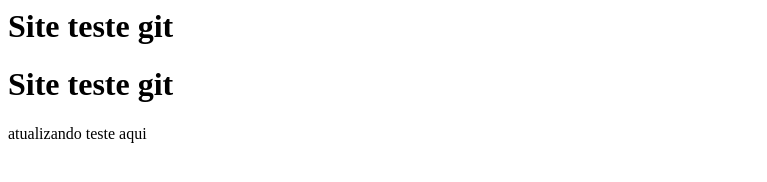
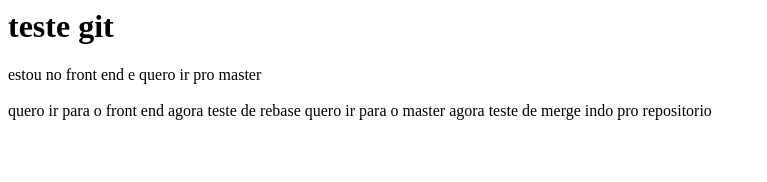
Before and after one commit to JordanBoaventuraRibas/AulaGit, a plain HTML site: page index.html in a window 1280 px wide. Shown: the whole page, without its empty margins (0-767 px from the left). Drawn offline with Linux system fonts and the light colour scheme.

Commit message:
enviado via push para o repositorio master remoto

```diff
--- a/index.html
+++ b/index.html
@@ -1,14 +1,22 @@
 <html>
+
     <body>
-        <h1>Site teste git</h1>
-        <h1>Site teste git</h1>
+            <h1>teste git</h1>
+            estou no front end e quero ir pro master
 
-        atualizando
+
+            <br>
+            <br>
+
+            quero ir para o front end agora teste de rebase
+
+
+            quero ir para o master agora teste de merge
+
+
+            indo pro repositorio
+    </body>
 
 
 
-        teste aqui
-
-    </body>
-
 </html>
```
